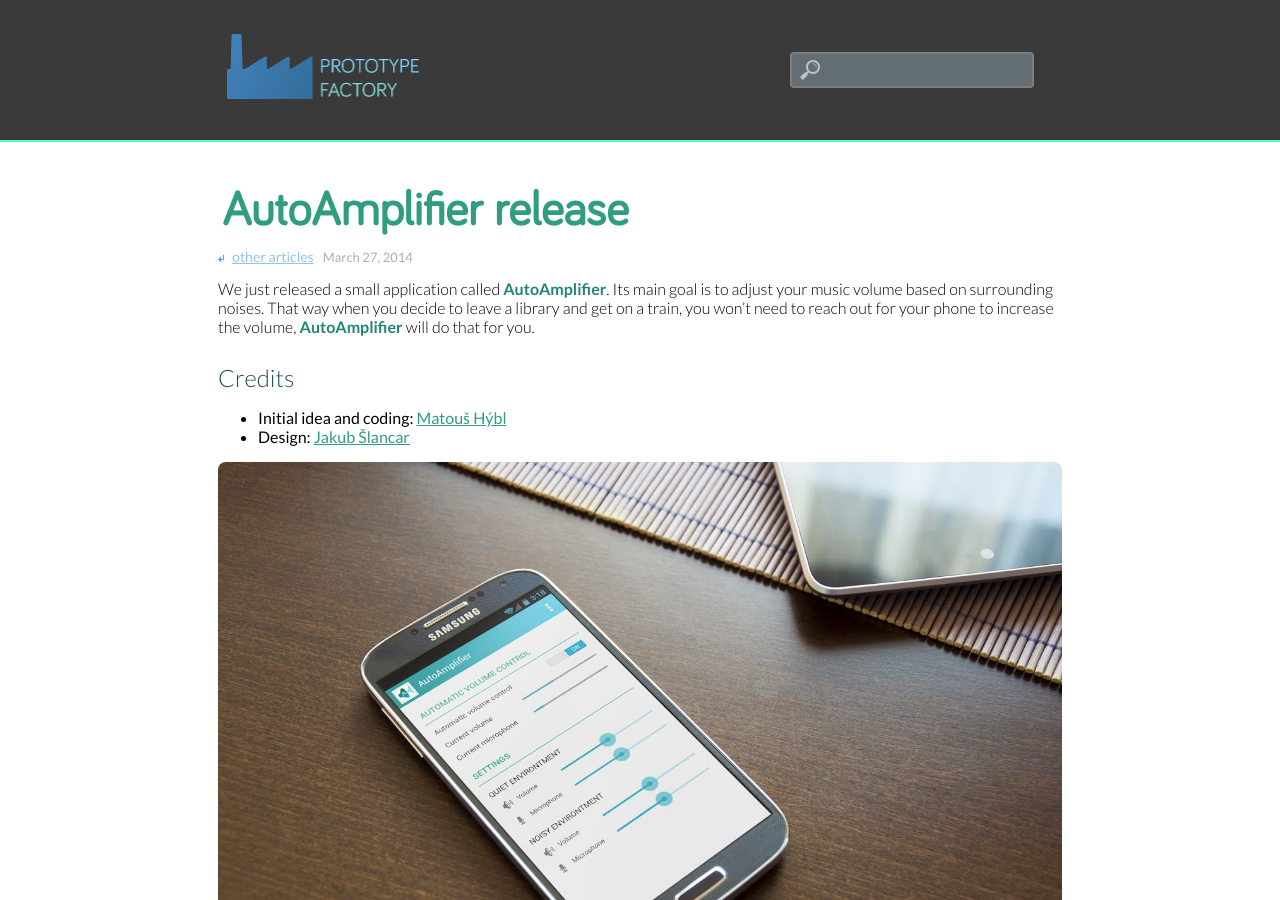
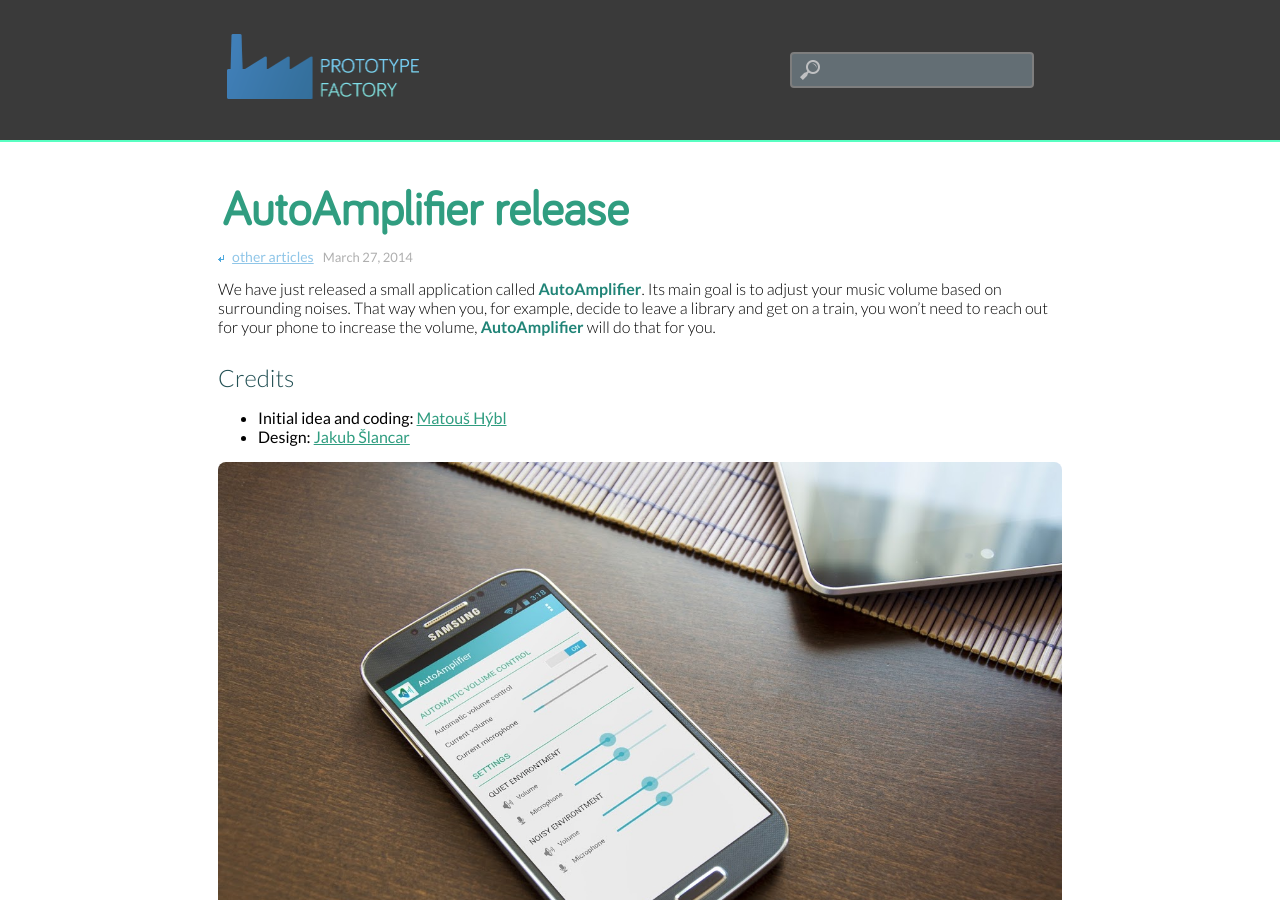
Before and after one commit to TadeasKriz/tadeaskriz.github.io, a Jekyll site: the page built from _posts/2014-03-27-auto-amplifier-released.md, in a window 1280 px wide and 900 px high. Built offline with Jekyll 4.4.1, drawn with Linux system fonts in a browser that asks for light colours; comment, search, counter and statistics services are not loaded.

Commit message:
Fix grammar 2014-03-27-auto-amplifier-released.md

```diff
--- a/_posts/2014-03-27-auto-amplifier-released.md
+++ b/_posts/2014-03-27-auto-amplifier-released.md
@@ -3,7 +3,7 @@
 image: content/auto-amplifier-released/title_image.jpg
 ---
 
-We just released a small application called **AutoAmplifier**. Its main goal is to adjust your music volume based on surrounding noises. That way when you decide to leave a library and get on a train, you won't need to reach out for your phone to increase the volume, **AutoAmplifier** will do that for you.
+We have just released a small application called **AutoAmplifier**. Its main goal is to adjust your music volume based on surrounding noises. That way when you, for example, decide to leave a library and get on a train, you won't need to reach out for your phone to increase the volume, **AutoAmplifier** will do that for you.
 
 ### Credits
 * Initial idea and coding: [Matouš Hýbl][matous]
```
